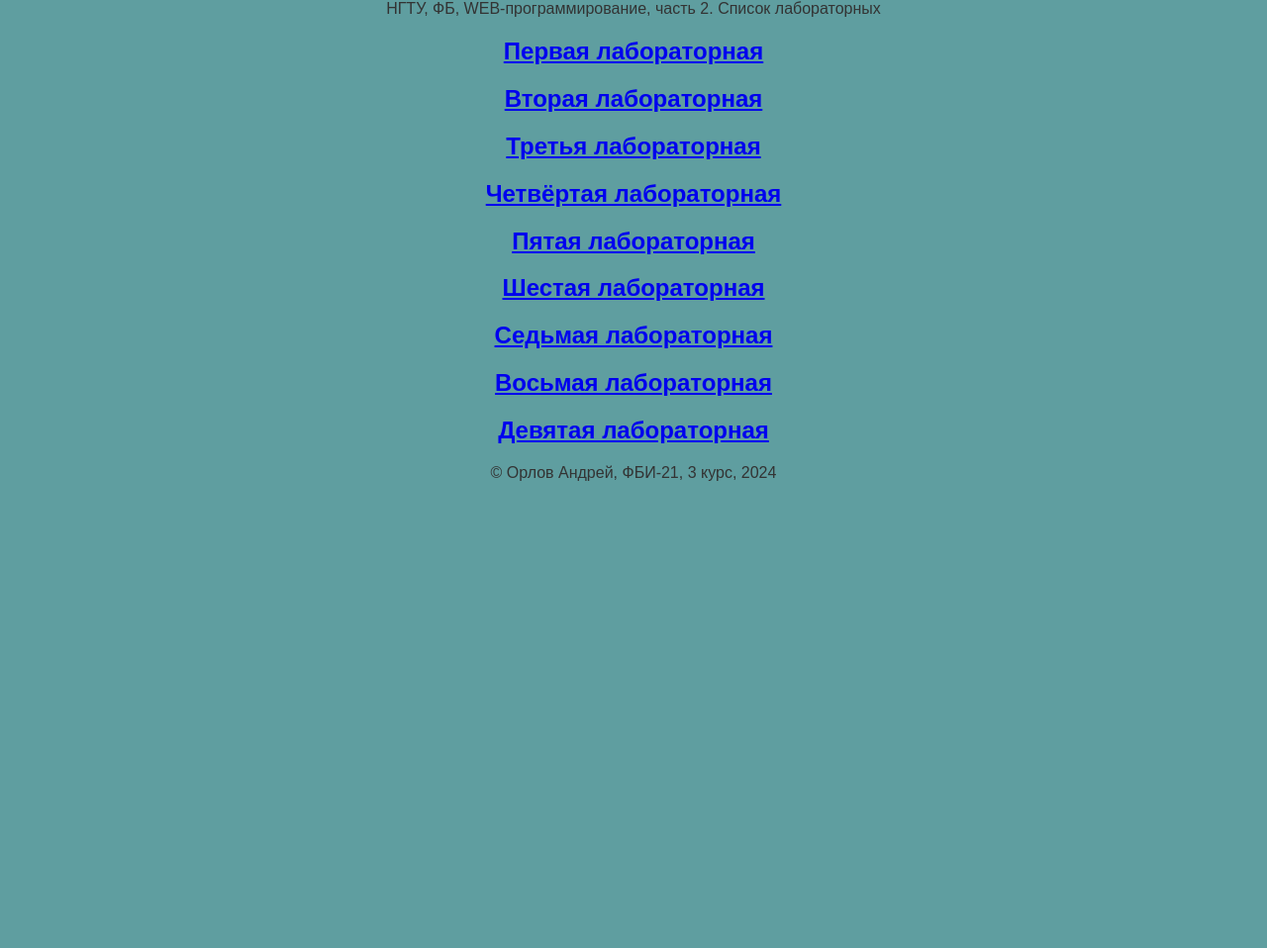
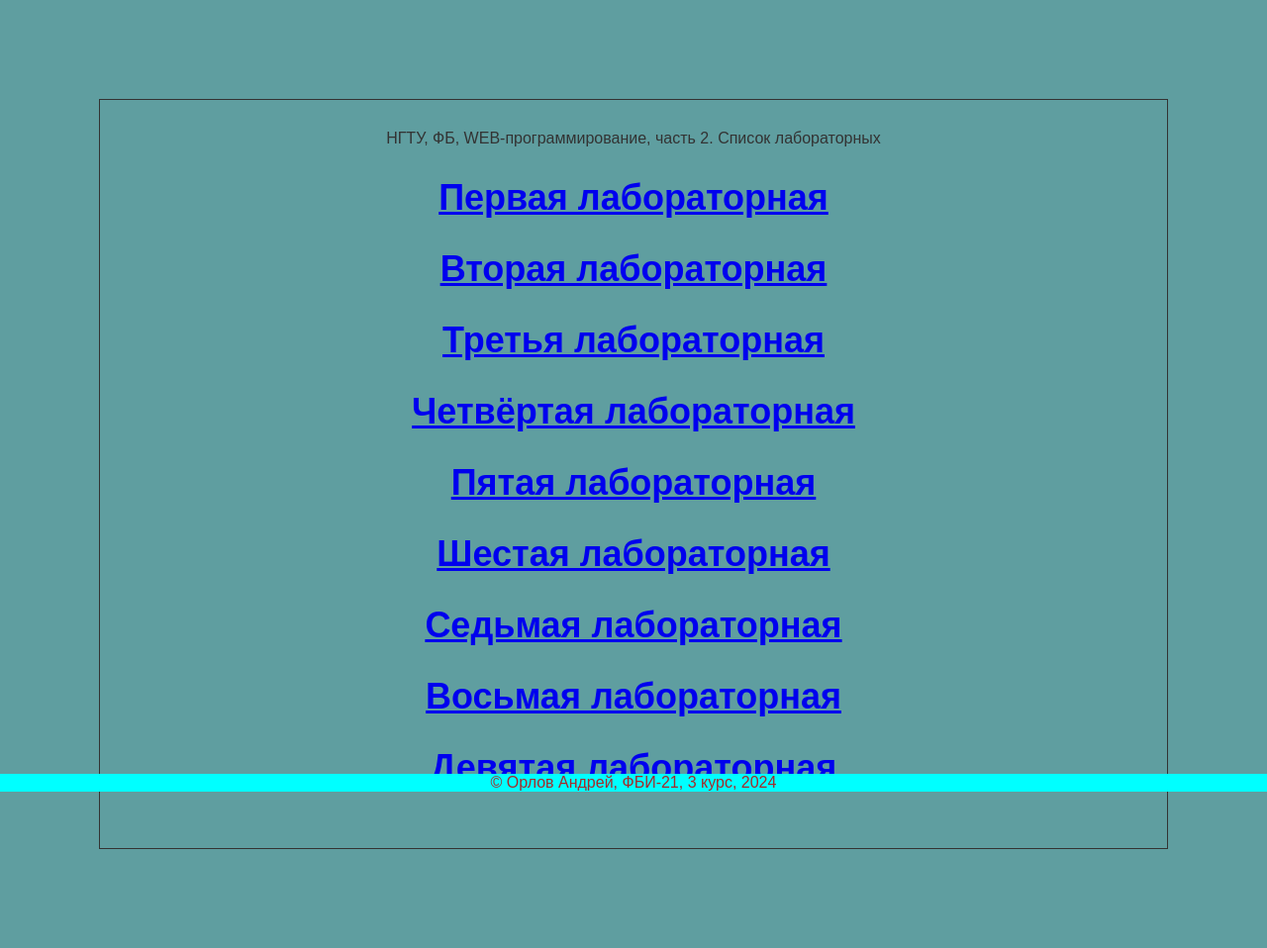
Before and after one commit to bleag/web-programming-labs, a Flask app: page /lab1/menu in a window 1280 px wide. Shown: the whole page at 99% size. Before the commit the page ends 486 px from the top, so only its background shows below. Run offline with Flask 3, Linux system fonts and the light colour scheme.

Commit message:
наследование шаблонов

```diff
--- a/app.py
+++ b/app.py
@@ -350,3 +350,9 @@ def example():
         {'name': 'манго', 'price': 321},
     ]
     return render_template('example.html', name=name, number=number, groupe=groupe, course=course, fruits=fruits)
+
+
+
+@app.route('/lab2/')
+def lab2():
+    return render_template('lab2.html')
--- a/static/lab1.css
+++ b/static/lab1.css
@@ -2,24 +2,26 @@ body {
     background-color: cadetblue;
     color: #333333;
     font-family: Arial, sans-serif;
-    margin: 0;
-    padding: 0;
+    margin: 100px;
+    padding: 30px;
     text-align: center;
+    border: 1px solid;
 }
 
-h1 {
+
+h2 {
     color: #228b22;
     font-size: 36px;
     margin-top: 30px;
 }
 
-img {
-    width: 400px;
-    height: auto;
-    border: 3px solid #228b22;
-    border-radius: 8px;
-    margin-top: 20px;
-    display: block;
-    margin-left: auto;
-    margin-right: auto;
+footer{
+    background-color: cyan;
+    color: brown;
+    font-family: Arial, Helvetica, sans-serif;
+    margin: 0px;
+    position: fixed;
+    bottom: 0;
+    right: 0;
+    left: 0;
 }
--- a/templates/example.html
+++ b/templates/example.html
@@ -23,6 +23,12 @@
         11 x 28 = {{11*28}}<br>
         8452 / 793 = {{8452/793}}<br>
         45<sup>8</sup> = {{45**8}}
+
+        <ul>
+            {% for f in fruits %}
+            <li> {{loop.index}} - {{f.name}}: {{f.price}} &#x20bd;</li>
+            {% endfor %}
+        </ul>
     </main>
 
     <footer>
```
Also changed, not shown: templates/base.html (added, +25 -0 lines), templates/lab2.html (added, +12 -0 lines), README.md, static/main.css (line endings or trailing spaces), static/oa.jpg (added), templates/404.html (line endings or trailing spaces), templates/500.html (line endings or trailing spaces).
